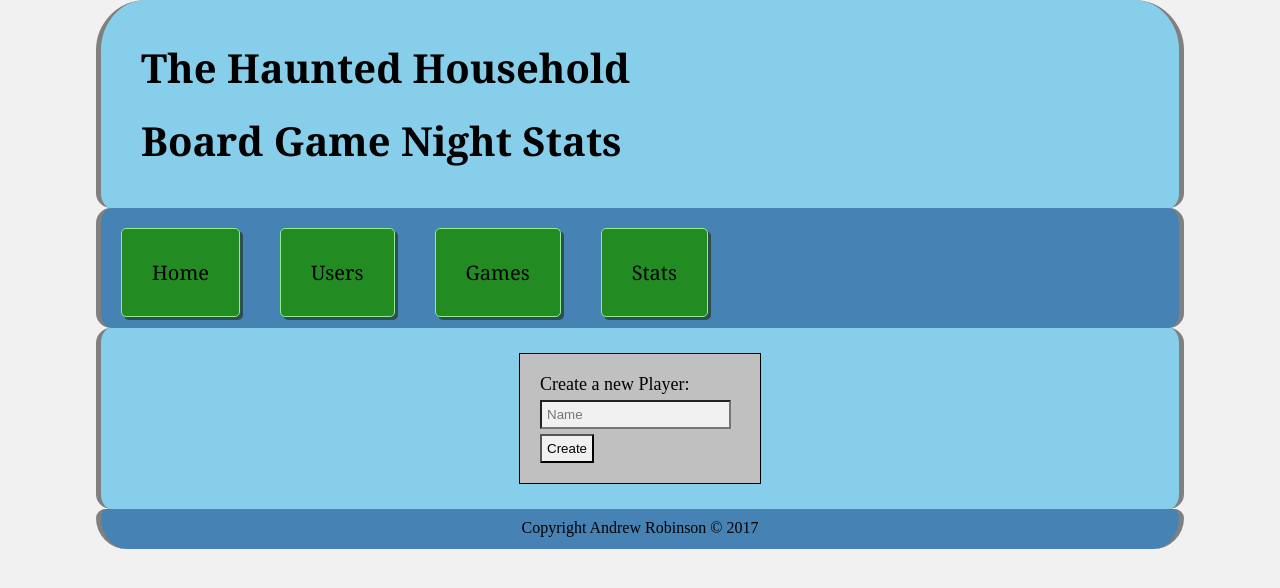
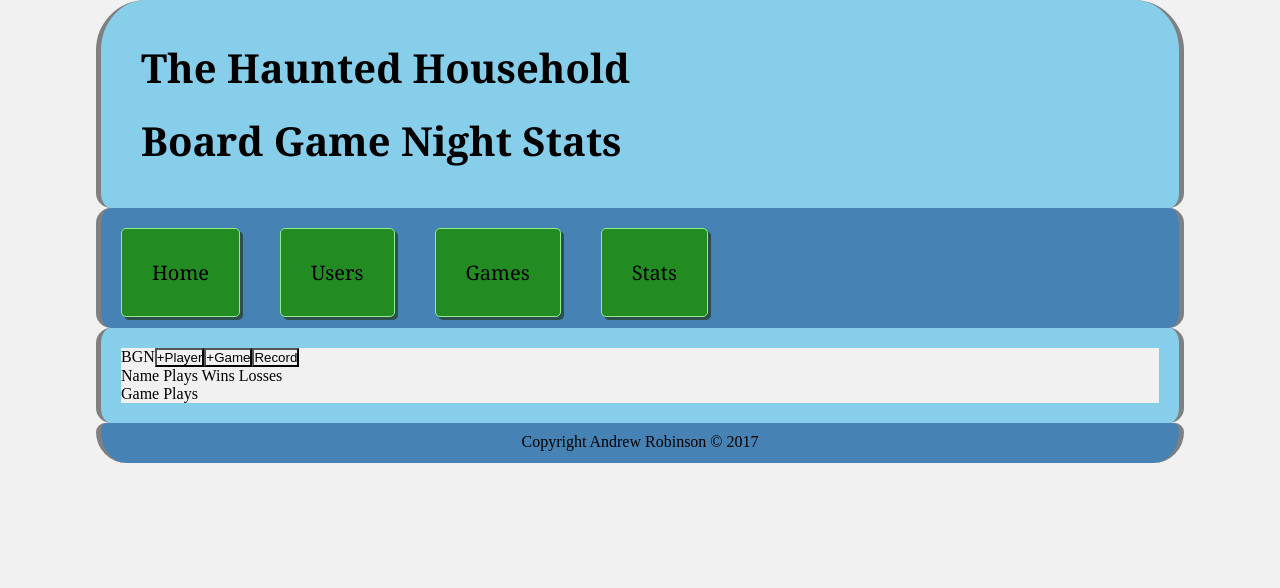
Before and after one commit to Tayleron/BGstats, a React (Create React App) app: page / in a window 1280 px wide. Shown: the top 588 px of the page. Built offline with nearby package versions, Linux system fonts and the light colour scheme.

Commit message:
Major Changes. Changed static site, created Taskbar component.

```diff
--- a/src/App.js
+++ b/src/App.js
@@ -1,4 +1,5 @@
 import React from "react";
+import Taskbar from "./taskbar.js";
 
 class App extends React.Component {
   constructor(props) {
@@ -40,11 +41,17 @@ class App extends React.Component {
           </ul>
         </nav>
         <div id="main">
-          <form action="" id="playerCreate">
-            Create a new Player:
-            <input type="text" name="playerName" placeholder="Name"/>
-            <input type="submit" value="Create" onClick="player()"/>
-          </form>
+          <Taskbar />
+          <div id="displayPlayers">
+            <text>Name </text>
+            <text>Plays </text>
+            <text>Wins </text>
+            <text>Losses</text>
+          </div>
+          <div id="displayGames">
+            <text>Game </text>
+            <text>Plays</text>
+          </div>
         </div>
         <footer>
           {"Copyright Andrew Robinson " + String.fromCharCode(169) + " 2017"}
--- /dev/null
+++ b/src/taskbar.js
@@ -0,0 +1,17 @@
+import React from "react";
+
+class Taskbar extends React.Component {
+	render() {
+		return(
+			<div id="taskbar">
+				<text>BGN</text>
+				<button>+Player</button>
+				<button>+Game</button>
+				<button>Record</button>
+			</div>
+		)
+	}
+}
+
+
+export default Taskbar
```
